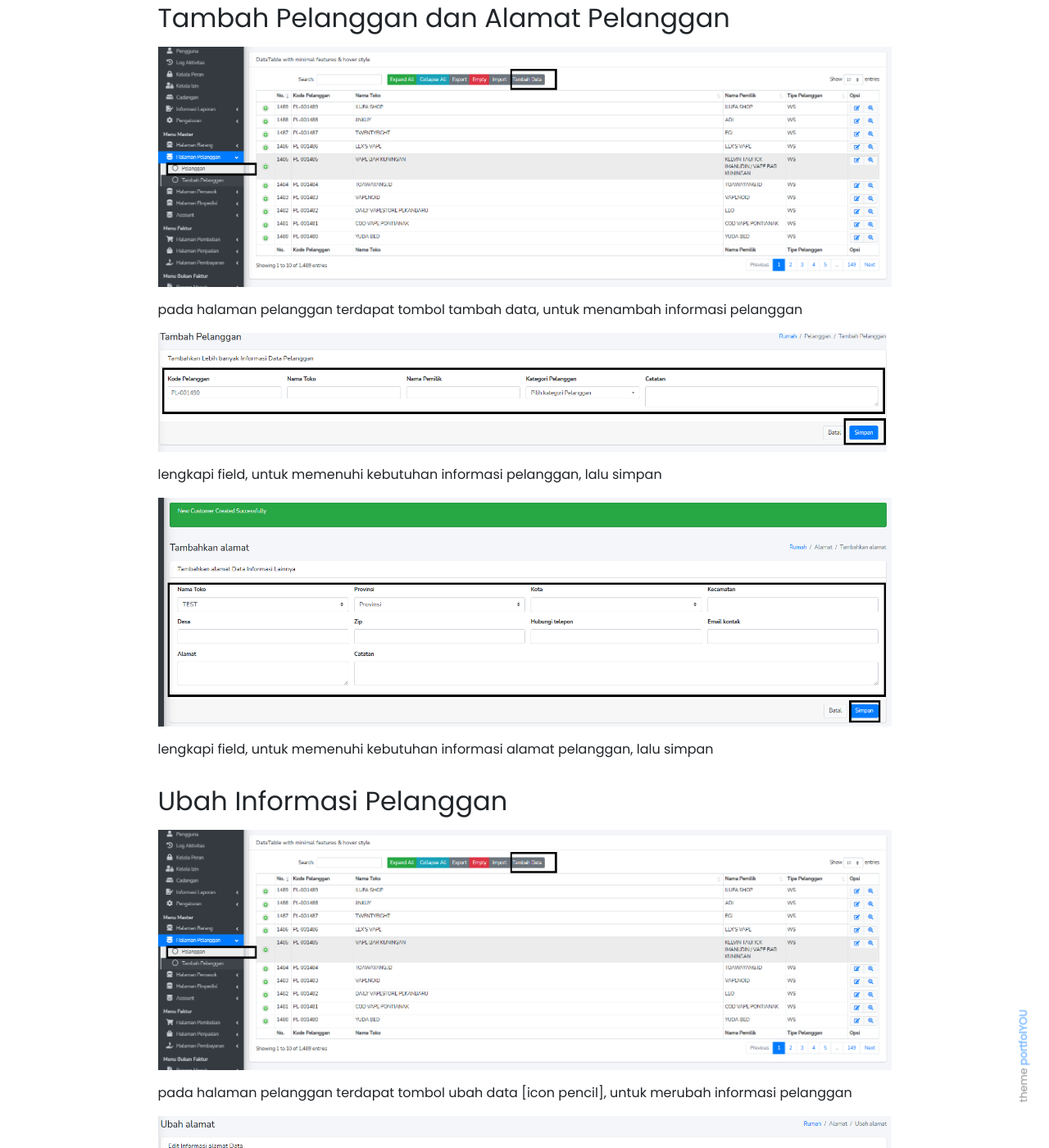
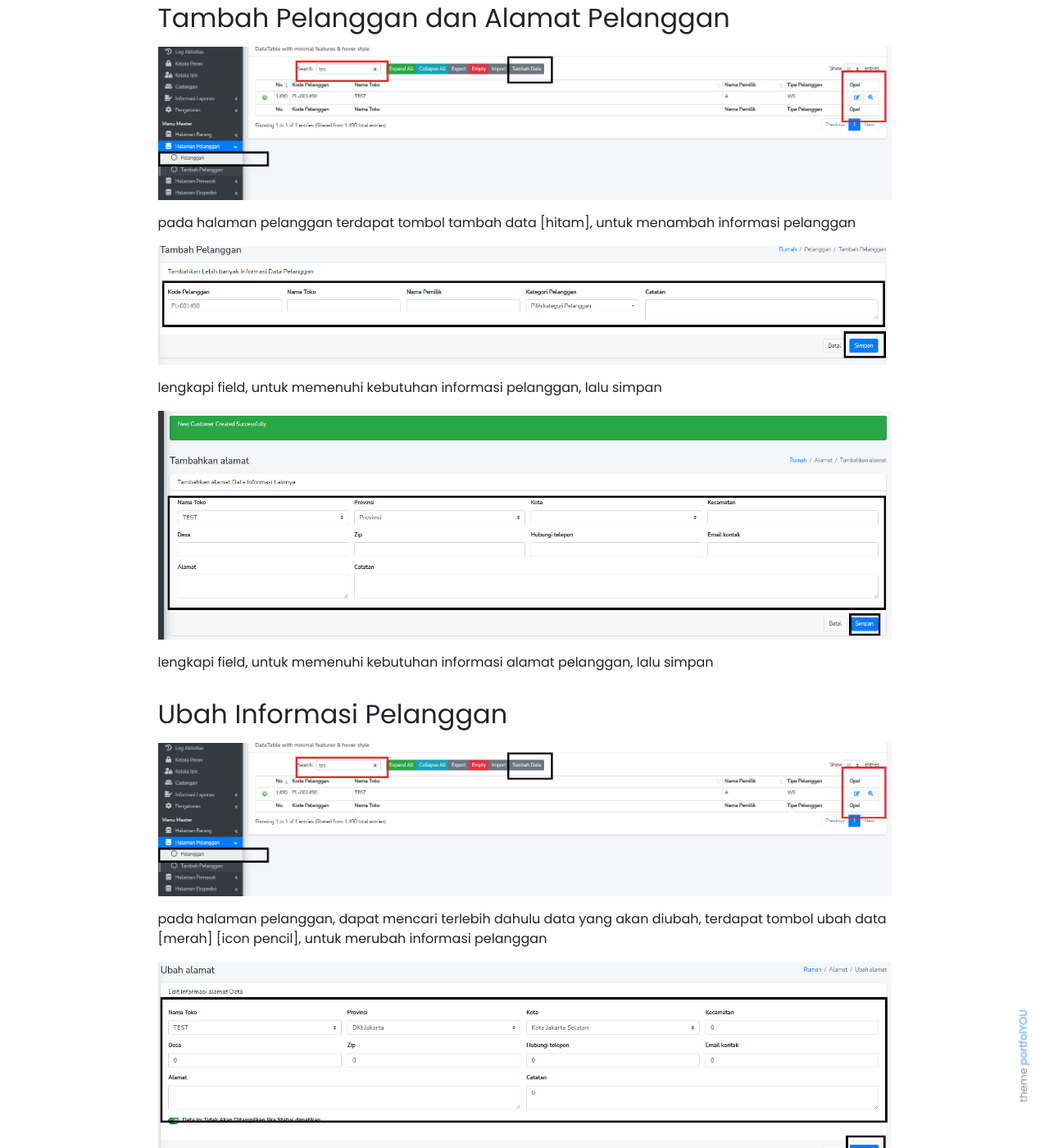
Before and after one commit to IlyanAzaLun/ilyanazalun.github.io, a Jekyll site: the page built from _posts/2022-12-26-shipping-future.md, in a window 1280 px wide and 1400 px high, scrolled down 396 px. Shown: the whole window at 82% size. Built offline with Jekyll 4.4.1, drawn with Linux system fonts in a browser that asks for light colours; nearby versions of some CDN libraries; our own code applies the rules of GitHub Pages for plain Markdown files; some of the changed text lies outside the part shown.

Commit message:
update, post shipping future

```diff
--- a/_posts/2022-12-26-shipping-future.md
+++ b/_posts/2022-12-26-shipping-future.md
@@ -11,7 +11,7 @@ Source: [Bandung Ejuice Distribution]
 # Halaman Utama Pelanggan
 ## Tambah Pelanggan dan Alamat Pelanggan
 ![preview]({{'/assets/image'|relative_url}}/bandung-ejuice-distribution/main-customer.png)
-pada halaman pelanggan terdapat tombol tambah data, untuk menambah informasi pelanggan<br>
+pada halaman pelanggan terdapat tombol tambah data [hitam], untuk menambah informasi pelanggan<br>
 
 ![preview]({{'/assets/image'|relative_url}}/bandung-ejuice-distribution/form-customer.png)
 lengkapi field, untuk memenuhi kebutuhan informasi pelanggan, lalu simpan<br>
@@ -21,7 +21,7 @@ lengkapi field, untuk memenuhi kebutuhan informasi alamat pelanggan, lalu simpan
 
 ## Ubah Informasi Pelanggan
 ![preview]({{'/assets/image'|relative_url}}/bandung-ejuice-distribution/main-customer.png)
-pada halaman pelanggan terdapat tombol ubah data [icon pencil], untuk merubah informasi pelanggan<br>
+pada halaman pelanggan, dapat mencari terlebih dahulu data yang akan diubah, terdapat tombol ubah data [merah] [icon pencil], untuk merubah informasi pelanggan<br>
 
 ![preview]({{'/assets/image'|relative_url}}/bandung-ejuice-distribution/form-edit-address.png)
 pada halaman ubah data pelanggan ubah sesuai informasi yang benar, lalu simpan<br>
```
Also changed, not shown: other parts of _posts/2022-12-26-shipping-future.md (+1 -1 lines), assets/image/bandung-ejuice-distribution/main-customer.png.
